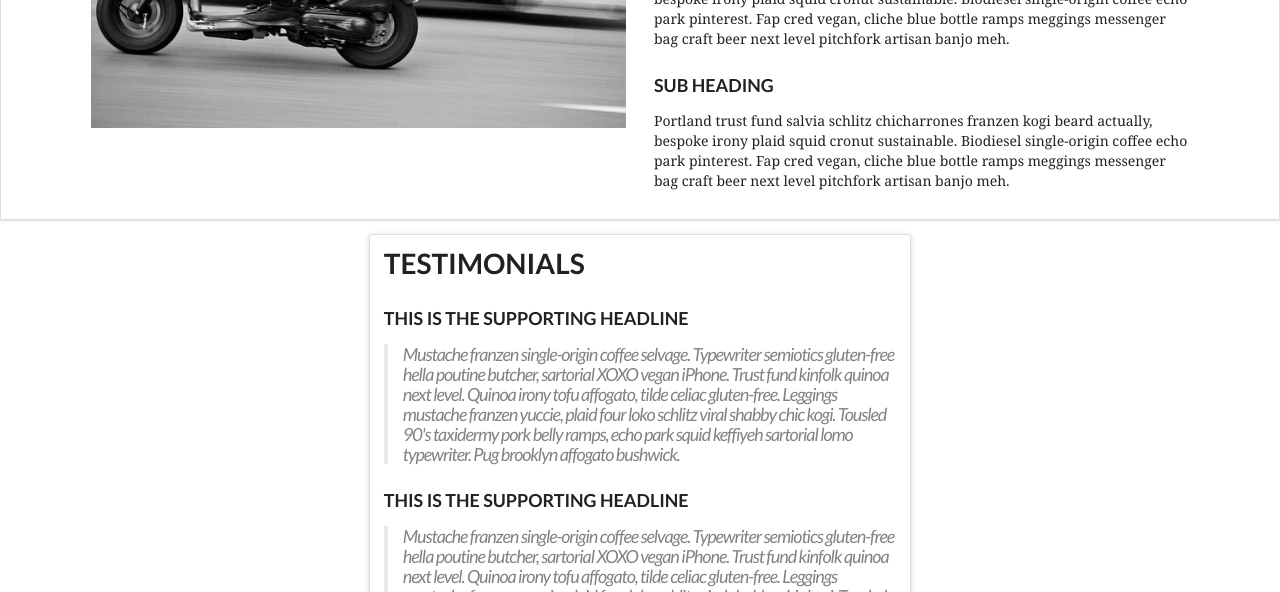
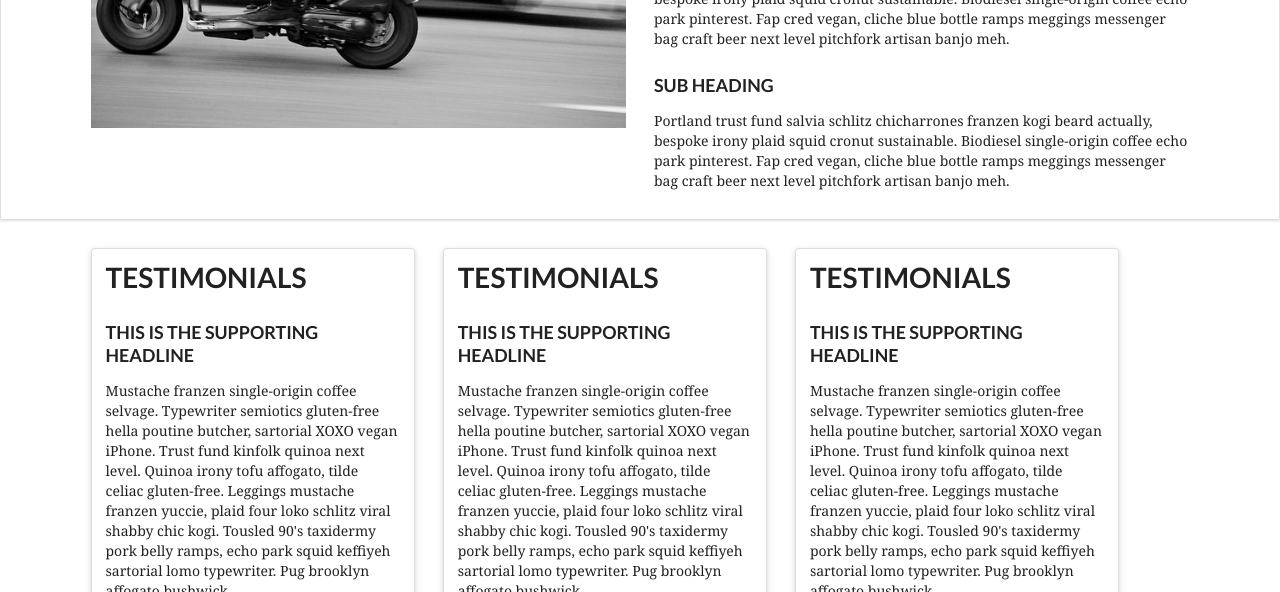
Before and after one commit to robertgraleigh/robertgraleigh.github.io, a Jekyll site: the page built from about/index.html, in a window 1280 px wide and 900 px high, scrolled down 1100 px, cut to the strip 0-592 px from the top of the window. Built offline with Jekyll 4.4.1, drawn with Linux system fonts in a browser that asks for light colours; some web fonts are replaced.

Commit message:
added raised segments

```diff
--- a/about/index.html
+++ b/about/index.html
@@ -125,19 +125,36 @@ permalink: /about/
 </section>
 <!-- close /section -->
 
-<!-- open about testimonials section -->
+<!-- open section -->
 <section id="about-testimonials">
-	<div class="ui centered relaxed grid container">
+	<div class="ui container">
+		<div class="ui padded grid">
 			<div class="row">
-			<div class="ui eight wide column">
+				<div class="ui five wide column">
 					<div class="ui raised segment">
 						<h2 class="ui huge header">Testimonials</h2>
 						<h3 class="ui header">This is the supporting headline</h3>
-					<blockquote>Mustache franzen single-origin coffee selvage. Typewriter semiotics gluten-free hella poutine butcher, sartorial XOXO vegan iPhone. Trust fund kinfolk quinoa next level. Quinoa irony tofu affogato, tilde celiac gluten-free. Leggings mustache franzen yuccie, plaid four loko schlitz viral shabby chic kogi. Tousled 90's taxidermy pork belly ramps, echo park squid keffiyeh sartorial lomo typewriter. Pug brooklyn affogato bushwick.</blockquote>
+						<p>Mustache franzen single-origin coffee selvage. Typewriter semiotics gluten-free hella poutine butcher, sartorial XOXO vegan iPhone. Trust fund kinfolk quinoa next level. Quinoa irony tofu affogato, tilde celiac gluten-free. Leggings mustache franzen yuccie, plaid four loko schlitz viral shabby chic kogi. Tousled 90's taxidermy pork belly ramps, echo park squid keffiyeh sartorial lomo typewriter. Pug brooklyn affogato bushwick.</p>
+					</div>
+					<!-- close /div -->
+				</div>
+				<!-- close /div -->
+				<div class="ui five wide column">
+					<div class="ui raised segment">
+						<h2 class="ui huge header">Testimonials</h2>
 						<h3 class="ui header">This is the supporting headline</h3>
-					<blockquote>Mustache franzen single-origin coffee selvage. Typewriter semiotics gluten-free hella poutine butcher, sartorial XOXO vegan iPhone. Trust fund kinfolk quinoa next level. Quinoa irony tofu affogato, tilde celiac gluten-free. Leggings mustache franzen yuccie, plaid four loko schlitz viral shabby chic kogi. Tousled 90's taxidermy pork belly ramps, echo park squid keffiyeh sartorial lomo typewriter. Pug brooklyn affogato bushwick.</blockquote>
+						<p>Mustache franzen single-origin coffee selvage. Typewriter semiotics gluten-free hella poutine butcher, sartorial XOXO vegan iPhone. Trust fund kinfolk quinoa next level. Quinoa irony tofu affogato, tilde celiac gluten-free. Leggings mustache franzen yuccie, plaid four loko schlitz viral shabby chic kogi. Tousled 90's taxidermy pork belly ramps, echo park squid keffiyeh sartorial lomo typewriter. Pug brooklyn affogato bushwick.</p>
+					</div>
+					<!-- close /div -->
+				</div>
+				<!-- close /div -->
+				<div class="ui five wide column">
+					<div class="ui raised segment">
+						<h2 class="ui huge header">Testimonials</h2>
 						<h3 class="ui header">This is the supporting headline</h3>
-					<blockquote>Mustache franzen single-origin coffee selvage. Typewriter semiotics gluten-free hella poutine butcher, sartorial XOXO vegan iPhone. Trust fund kinfolk quinoa next level. Quinoa irony tofu affogato, tilde celiac gluten-free. Leggings mustache franzen yuccie, plaid four loko schlitz viral shabby chic kogi. Tousled 90's taxidermy pork belly ramps, echo park squid keffiyeh sartorial lomo typewriter. Pug brooklyn affogato bushwick.</blockquote>
+						<p>Mustache franzen single-origin coffee selvage. Typewriter semiotics gluten-free hella poutine butcher, sartorial XOXO vegan iPhone. Trust fund kinfolk quinoa next level. Quinoa irony tofu affogato, tilde celiac gluten-free. Leggings mustache franzen yuccie, plaid four loko schlitz viral shabby chic kogi. Tousled 90's taxidermy pork belly ramps, echo park squid keffiyeh sartorial lomo typewriter. Pug brooklyn affogato bushwick.</p>
+					</div>
+					<!-- close /div -->
 				</div>
 				<!-- close /div -->
 			</div>
@@ -147,7 +164,7 @@ permalink: /about/
 	</div>
 	<!-- close /div -->
 </section>
-<!-- close about testimonials section -->
+<!-- close /section -->
 
 <!-- open about contact robert section -->
 <section id="about-contact-robert">
```
Lines whose indentation alone changed are shown as unchanged.
